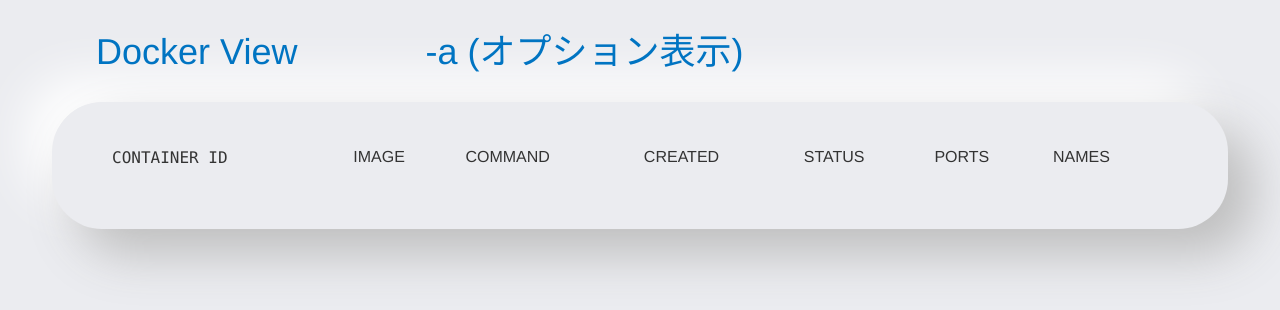
After one commit to hirotaka42/Django-Docker-View, a Django app: template tail_docker_ps/templates/tail_docker_ps/ps_all_list.html in a window 1280 px wide. The commit adds this page. Shown: the top 310 px of the page. Run offline with Django 3.2, Linux system fonts and the light colour scheme; the template is opened without the code that fills it, so the values that code supplies are empty; some libraries are stand-ins or nearby versions.

Commit message:
[Add] Added ps_all_list.html for option display. The function is not implemented yet.

```diff
--- a/tail_docker_ps/static/css/docker_ps.css
+++ b/tail_docker_ps/static/css/docker_ps.css
@@ -17,7 +17,8 @@
 /* div.view-ps  起動済みの docker コンテナID と NAME の表示View */
 div.view-Results {
     margin: 20px; /* 絶対的な寸法 要素外側の距離 */
-    padding: 64px;     /* 要素内側の距離 */
+    margin-bottom: 32px; /* 要素外側の下の距離 をオーバーライド*/
+    padding: 52px;     /* 要素内側の距離 */
     padding-top: 46px; /* 要素内側のtopの距離 をオーバーライド*/
     color: #828282;
     border-radius: 50px;
@@ -40,3 +41,7 @@
     border-spacing: 8px 0px;    /* 列の横幅に対する設定*/
 
 }
+
+div.docker-ps {
+    display: flex;
+  }
--- a/tail_docker_ps/templates/tail_docker_ps/base.html
+++ b/tail_docker_ps/templates/tail_docker_ps/base.html
@@ -9,16 +9,15 @@
         <script type="text/javascript" src="https://cdnjs.cloudflare.com/ajax/libs/jquery/3.5.1/jquery.min.js"></script>
     </head>
 
-    <body class="docker-ps">
-        <div>
+    <div class="docker-ps">
         <h1><a href="/">Docker View</a></h1>
+        <h1><a href="/docker_ps_all/">-a (オプション表示)</a></h1>
     </div>
+
 
     <div class="view-Results">
         {% block content %}
         {% endblock %}
     </div>
 
-
-    </body>
 </html>
--- a/tail_docker_ps/templates/tail_docker_ps/logs_view.html
+++ b/tail_docker_ps/templates/tail_docker_ps/logs_view.html
@@ -1,6 +1,7 @@
 {% extends 'tail_docker_ps/base.html' %}
 
 {% block content %}
+
 <div class="docker-ps-list">
     <p>docker logs -f {{ request.resolver_match.kwargs.container_id }}</p>
 </div>
--- /dev/null
+++ b/tail_docker_ps/templates/tail_docker_ps/ps_all_list.html
@@ -0,0 +1,41 @@
+{% extends 'tail_docker_ps/base.html' %}
+
+{% block content %}
+<table class="layout-table01">
+    <colgroup span='1' class="container_id"></colgroup>
+    <colgroup span='2' class="container_image"></colgroup>
+    <colgroup span='3' class="container_command"></colgroup>
+    <colgroup span='4' class="container_created"></colgroup>
+    <colgroup span='5' class="container_status"></colgroup>
+    <colgroup span='6' class="container_ports"></colgroup>
+    <colgroup span='7' class="container_names"></colgroup>
+
+    <tr>
+        <td><p><samp>CONTAINER ID</samp></p></td>
+        <td><p>IMAGE</p></td>
+        <td><p>COMMAND</p></td>
+        <td><p>CREATED</p></td>
+        <td><p>STATUS</p></td>
+        <td><p>PORTS</p></td>
+        <td><p>NAMES</p></td>
+    </tr>
+
+
+    <!-- Docker で起動中のコンテナを表示する -->
+    {% for ps_all in ps_all_list %}
+        <tr>
+            <!-- <samp> を用いることで idの表示を揃えている -->
+            <td><a href="{% url 'index' container_id=ps_all.CONTAINER_ID %}" rel="noopener noreferrer"><samp>{{ ps_all.CONTAINER_ID }}</samp></a></td>
+            <td>{{ ps_all.IMAGE }}</td>
+            <td>"{{ ps_all.COMMAND }}"</td>
+            <td>{{ ps_all.CREATED }}</td>
+            <td>{{ ps_all.STATUS }}</td>
+            <td>{{ ps_all.PORT }}</td>
+            <!-- コンテナIDを tail_docker_ps\urls.py の　name='logs_detail' があるURL処理に渡し、  -->
+            <!-- 戻り値として docker_logs/<str:container_id>/ を作成し返却する -->
+            <td><a href="{% url 'index' container_id=ps_all.CONTAINER_ID %}" rel="noopener noreferrer">{{ ps_all.NAME }}</a></td>
+        </tr>
+    {% endfor %}
+
+</table>
+{% endblock %}
--- a/tail_docker_ps/templates/tail_docker_ps/ps_list.html
+++ b/tail_docker_ps/templates/tail_docker_ps/ps_list.html
@@ -38,5 +38,4 @@
     {% endfor %}
 
 </table>
-
 {% endblock %}
--- a/tail_docker_ps/urls.py
+++ b/tail_docker_ps/urls.py
@@ -9,6 +9,7 @@
 
 urlpatterns = [
     path('', views.ps_list, name='ps_list'),
+    path('docker_ps_all/', views.ps_all_list, name='ps_all_list'),
     path('docker_logs/<str:container_id>/', TemplateView.as_view(template_name='tail_docker_ps/logs_view.html'), name='index'),
     path('docker/logs/<str:container_id>/', views.logs_detail, name='logs_detail'),
 ]
--- a/tail_docker_ps/views.py
+++ b/tail_docker_ps/views.py
@@ -11,6 +11,12 @@
     dockerClass = Docker()
     docker_ps_list = dockerClass.ps_list()
     return render(request, 'tail_docker_ps/ps_list.html', {'docker_ps_list':docker_ps_list})
+
+def ps_all_list(request):
+    dockerClass = Docker()
+    ps_all_list = dockerClass.ps_all_list()
+    return render(request, 'tail_docker_ps/ps_all_list.html', {'ps_all_list':ps_all_list})
+
 
 def logs_detail(request,container_id):
     """
```
Also changed, not shown: tail_docker_ps/models.py (+25 -0 lines). Lines whose indentation alone changed are shown as unchanged.
